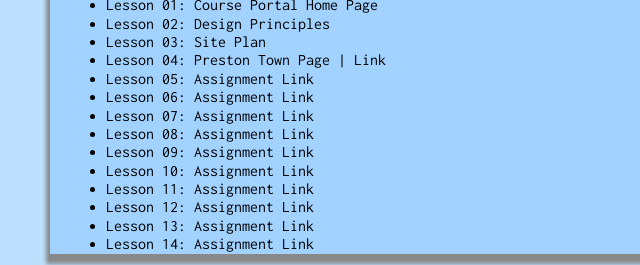
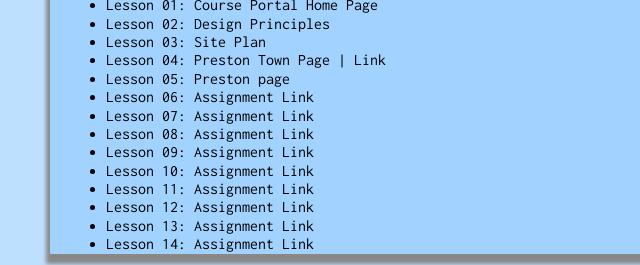
Before and after one commit to elenabarrera99/elenabarrera99.github.io, a plain HTML site: page index.html in a window 1280 px wide. Shown: the part 199-464 px from the top of the page, 0-640 px from the left. Drawn offline with Linux system fonts and the light colour scheme; a web font is replaced by a local one.

Commit message:
link to lesson5

```diff
--- a/index.html
+++ b/index.html
@@ -28,7 +28,7 @@
           <li>Lesson 02:<a href="Lesson2/design-principles.html"> Design Principles</a></li>
           <li>Lesson 03:<a href="Lesson3/index.html"> Site Plan</a></li>
           <li>Lesson 04:<a href="Lesson4/preston-4.html"> Preston Town Page</a> | <a href="#">Link</a></li>
-          <li>Lesson 05:<a href="#"> Assignment Link</a></li>
+          <li>Lesson 05:<a href="Lesson4 copy/preston-5.html"> Preston page</a></li>
           <li>Lesson 06:<a href="#"> Assignment Link</a></li>
           <li>Lesson 07:<a href="#"> Assignment Link</a></li>
           <li>Lesson 08:<a href="#"> Assignment Link</a></li>
```
